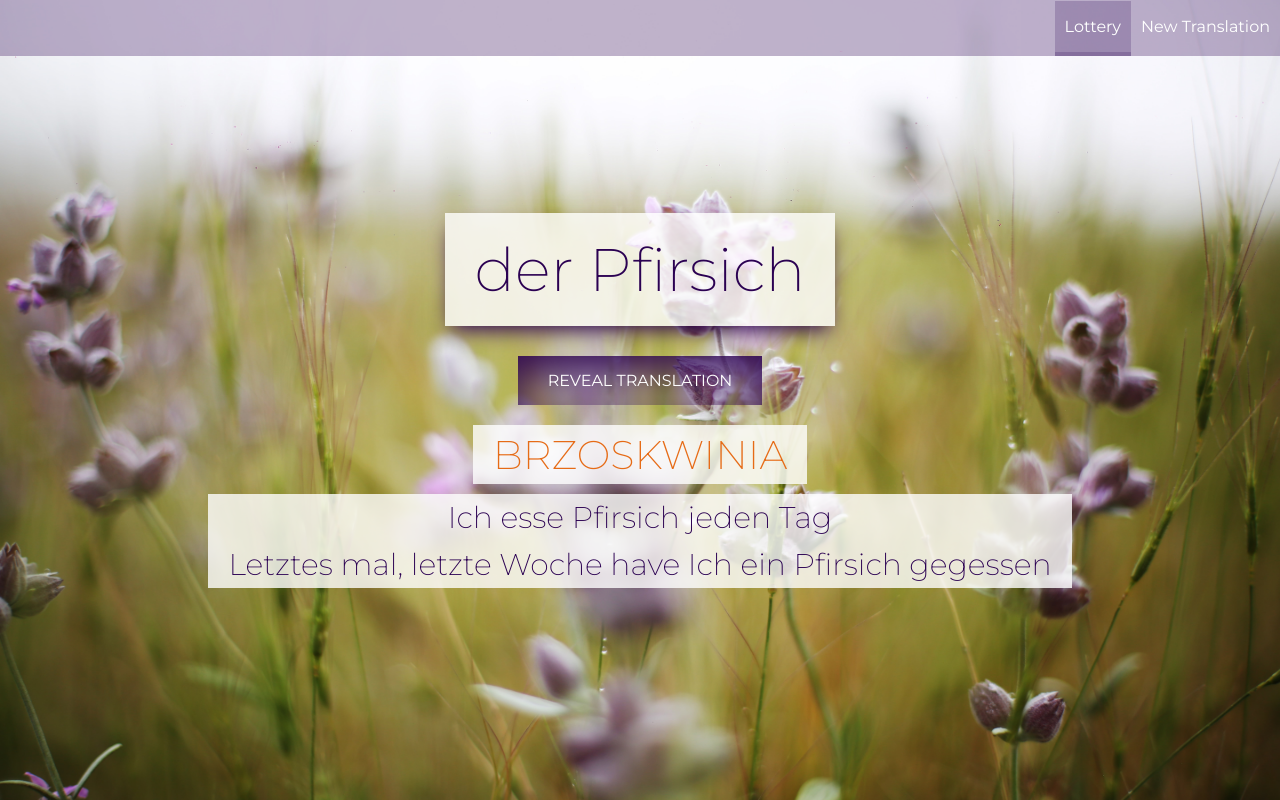
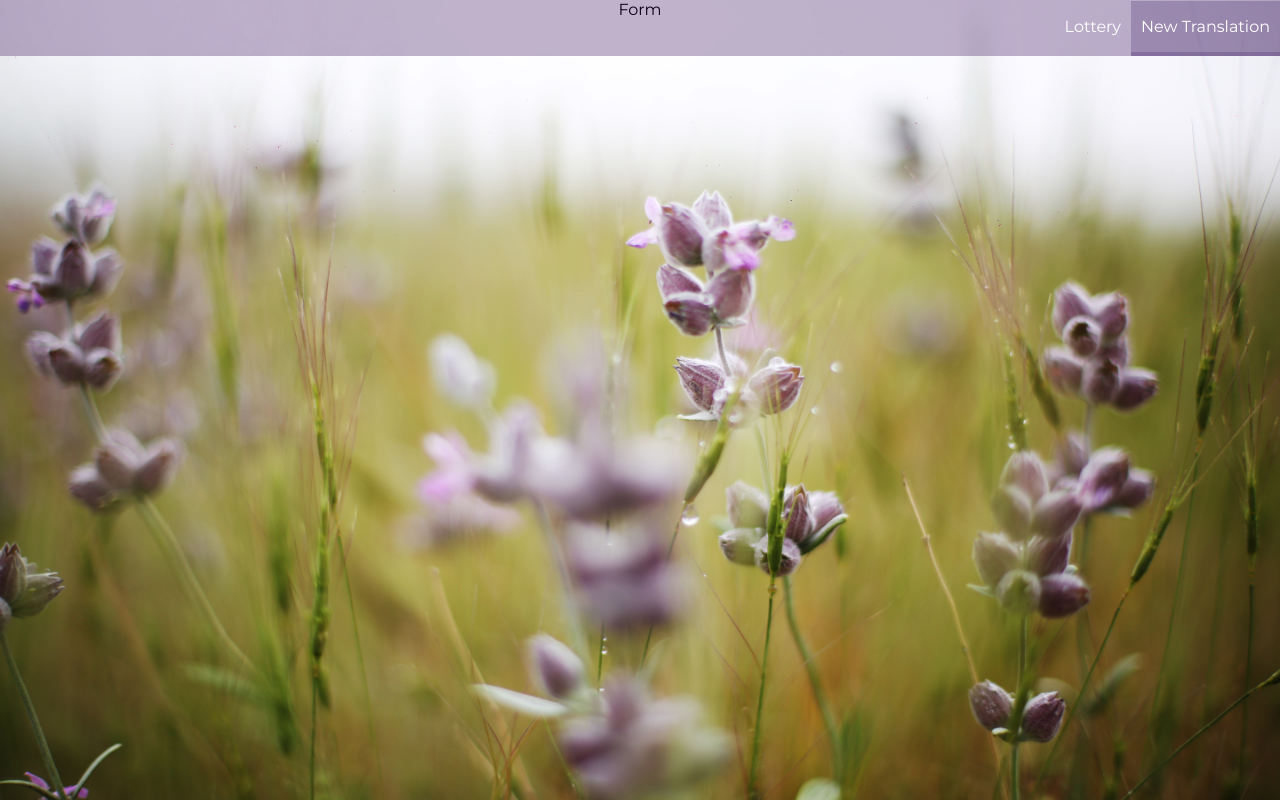
Before and after one commit to krzysztofpodmokly/german-app, a React (Create React App) app in the folder client/: page /new-translation in a window 1280 px wide. Built offline with nearby package versions, Linux system fonts and the light colour scheme.

Commit message:
Adding routing with react-router-dom

```diff
--- a/client/src/App.js
+++ b/client/src/App.js
@@ -1,15 +1,20 @@
 import React from 'react';
+import { Route, Switch } from 'react-router-dom';
 
 import Layout from './hoc/Layout/Layout';
 import TranslationGenerator from './containers/TranslationGenerator/TranslationGenerator';
 import Landing from './components/Landing/Landing';
+import Form from './components/Form/Form';
 
 const App = () => {
   return (
     <div>
       <Landing />
       <Layout>
-        <TranslationGenerator />
+        <Switch>
+          <Route path='/new-translation' component={Form} />
+          <Route exact path='/' component={TranslationGenerator} />
+        </Switch>
       </Layout>
     </div>
   );
--- /dev/null
+++ b/client/src/components/Form/Form.js
@@ -0,0 +1,7 @@
+import React from 'react';
+
+const Form = () => {
+  return <div>Form</div>;
+};
+
+export default Form;
--- a/client/src/components/Navigation/NavigationItems/NavigationItem/NavigationItem.js
+++ b/client/src/components/Navigation/NavigationItems/NavigationItem/NavigationItem.js
@@ -1,13 +1,18 @@
 import React from 'react';
+import { NavLink } from 'react-router-dom';
 
 import classes from './NavigationItem.module.css';
 
 const NavigationItem = props => {
   return (
     <li className={[classes.NavigationItem, classes.DesktopOnly].join(' ')}>
-      <a href={props.link} className={props.active ? classes.active : null}>
+      <NavLink
+        exact={props.exact}
+        to={props.link}
+        activeClassName={classes.active}
+      >
         {props.children}
-      </a>
+      </NavLink>
     </li>
   );
 };
--- a/client/src/components/Navigation/NavigationItems/NavigationItems.js
+++ b/client/src/components/Navigation/NavigationItems/NavigationItems.js
@@ -6,7 +6,7 @@ import NavigationItem from './NavigationItem/NavigationItem';
 const NavigationItems = () => {
   return (
     <ul className={[classes.NavigationItems, classes.DesktopOnly].join(' ')}>
-      <NavigationItem link='/' active>
+      <NavigationItem link='/' exact>
         Lottery
       </NavigationItem>
       <NavigationItem link='/new-translation'>New Translation</NavigationItem>
--- a/client/src/components/Translation/Translation.js
+++ b/client/src/components/Translation/Translation.js
@@ -4,6 +4,7 @@ import classes from './Translation.module.css';
 import Button from '../UI/Button/Button';
 
 const Translation = props => {
+  console.log(props);
   return (
     <Fragment>
       <div className={classes.Wrapper}>
--- a/client/src/components/UI/Backdrop/Backdrop.module.css
+++ b/client/src/components/UI/Backdrop/Backdrop.module.css
@@ -5,6 +5,5 @@
   z-index: 100;
   left: 0;
   top: 0;
-  /* background-color: rgba(43, 1, 82, .5); */
   background-color: rgba(0, 0, 0, .5);
 }
--- a/client/src/index.js
+++ b/client/src/index.js
@@ -1,6 +1,13 @@
 import React from 'react';
 import ReactDOM from 'react-dom';
+import { BrowserRouter } from 'react-router-dom';
 import App from './App';
 import './index.css';
 
-ReactDOM.render(<App />, document.getElementById('root'));
+const app = (
+  <BrowserRouter>
+    <App />
+  </BrowserRouter>
+);
+
+ReactDOM.render(app, document.getElementById('root'));
```
Also changed, not shown: client/src/components/Form/Form.module.css (added).
